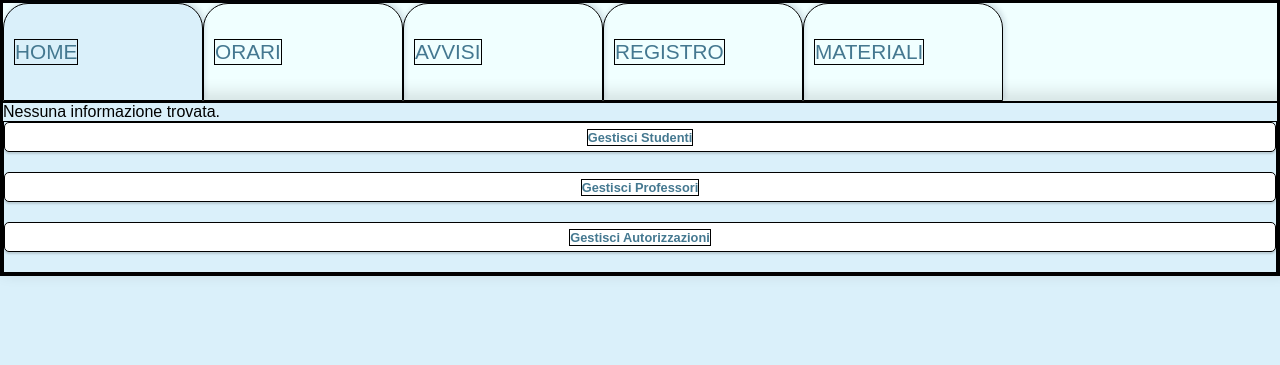
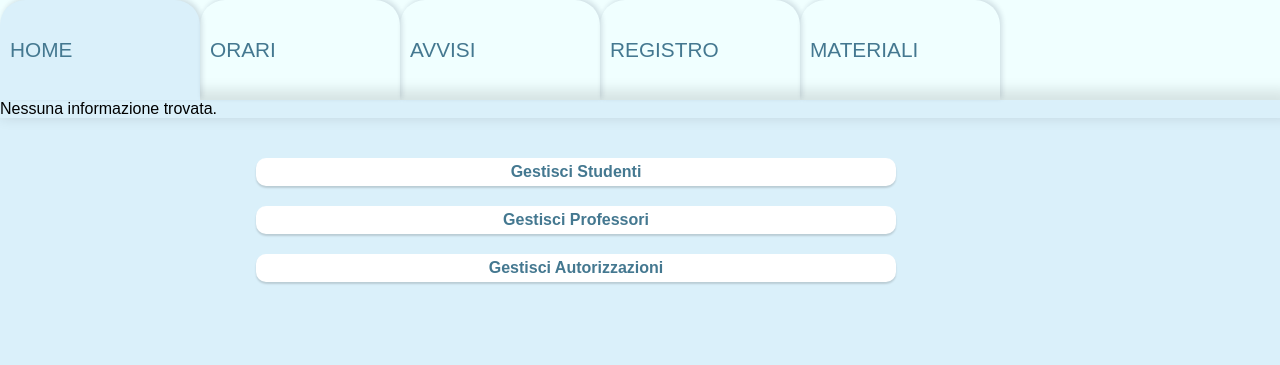
Before and after one commit to venxdb/ITS-APP, a PHP site: page /php/coordinator_profile.php in a window 1280 px wide. Shown: the top 365 px of the page. Run offline with PHP 8.4, Linux system fonts and the light colour scheme; the visitor is signed in with stand-in values (Sample User, id 1); data that the repository does not hold is empty.

Commit message:
20_05_24_12:35

```diff
--- a/css/coord-style.css
+++ b/css/coord-style.css
@@ -1,26 +1,31 @@
-* {
-   border: 1px solid #000;
-}
-#rettangolo1 {
-    display: flex;
-    justify-content: space-evenly;
-    align-items: center;
-}
-
- li {
+li {
     background-color: white;
     box-shadow: 0 2px 2px 0 rgba(0, 0, 0, 0.15);
-    border-radius: 5px;
+    border-radius: 10px;
     padding: 5px;
     text-align: center;
     list-style: none;
     margin-bottom: 20px;
+    min-width: 200px;
+
 }
+.gestione-coord {
+    margin-left: 20%;
+    margin-right: 30%;
+    margin-top: 40px;
+    padding-bottom: 5%;
+}
+
 .gestione-coord a {
     text-decoration: none;
     /*text-transform: uppercase;*/
-    font-size: 0.8em;
+    font-size: 1em;
     font-weight: 700;
     --colortext: #447890;
     color: var(--colortext);
+    margin-bottom: 5%;
 }
+
+li:hover {
+    box-shadow: none;
+}
--- a/css/style.css
+++ b/css/style.css
@@ -325,20 +325,22 @@ form {
 }
 
 #rettangolo1 {
-    margin-right: 10%;
+    align-items: center;
     border-radius: 62px;
+    background: #F5F5F5;
+    display: flex;
+    gap: 10px;
+    margin-left: 20%;
+    margin-right: 30%;
     height: 227px;
-    background: #F5F5F5;
-    margin-left: 20%;
-    display: flex;
-
+    justify-content: space-evenly;
+    padding: 20px;
 }
 
-#foto-prof {
-    height: 50%;
 
-}
-
+/*
+* ////////////////////PROFESSORE
+*/
 #link-prof {
     display: flex;
     flex-direction: column;
--- a/php/coordinator_profile.php
+++ b/php/coordinator_profile.php
@@ -54,11 +54,12 @@
             echo "Nessuna informazione trovata.";
         }
         ?>
+    </div>
     <ul class="gestione-coord">
        <li><a href='manage_students.php'>Gestisci Studenti</a></li>
        <li><a href='manage_professors.php'>Gestisci Professori</a></li>
        <li><a href='manage_permissions.php'>Gestisci Autorizzazioni</a></li>
    </ul>
-    </div></div>
+   </div>
 </body>
 </html>
```
Lines whose indentation alone changed are shown as unchanged.
